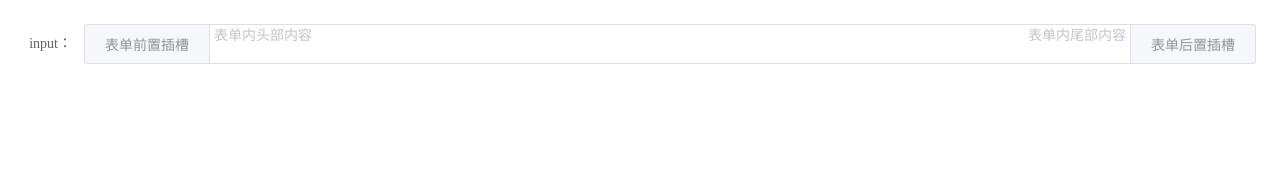
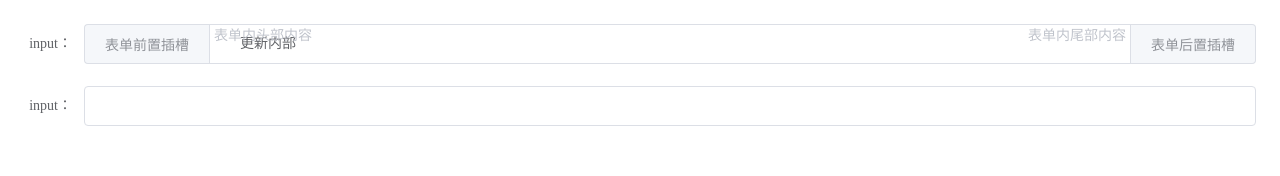
Before and after one commit to aimeiyijia/el-form-plus, a Vue app: page / in a window 1280 px wide. Shown: the top 176 px of the page. Built offline with nearby package versions, Linux system fonts and the light colour scheme.

Commit message:
todo 增删改查

```diff
--- a/mock/date-picker.ts
+++ b/mock/date-picker.ts
@@ -27,12 +27,6 @@ const datepicker = {
     suffix: () => {
       return '表单内尾部内容'
     },
-    prepend: () => {
-      return <div>表单前置插槽</div>
-    },
-    append: () => {
-      return <div>表单后置插槽</div>
-    },
   },
   // el-form-item配置项 可选
   config: {
--- a/mock/input.ts
+++ b/mock/input.ts
@@ -22,8 +22,8 @@ const input = {
   },
   // 插槽
   scopedSlots: {
-    prefix: () => {
-      return '表单内头部内容'
+    prefix: ({ h, value }) => {
+      return h('div', '表单内头部内容')
     },
     suffix: () => {
       return '表单内尾部内容'
--- a/src/app.vue
+++ b/src/app.vue
@@ -10,6 +10,7 @@ export default {
   name: 'app',
   data() {
     return {
+      formData: null,
       // 表单整体配置
       config: {
         labelWidth: '60px',
@@ -20,12 +21,40 @@ export default {
     }
   },
   created() {
-    console.log(formData)
-    // const timer = setTimeout(() => {
-    //   // this.options[0].attrs.value = '值变化'
-    //   // console.log('model: ', this.options)
-    //   // clearTimeout(timer)
-    // }, 3000)
+    console.log(this.options)
+    this.options[0].attrs.value = 123456
+    const timer = setTimeout(() => {
+      // this.options[0].attrs.value = '更新'
+      this.options.push({
+        // 表单项渲染类型 必需
+        type: 'Input',
+        // 表单项的配置项
+        attrs: {
+          type: 'password',
+          // 表单项绑定的值（字段名） 必需
+          field: 'input1',
+          // 初始值
+          value: '',
+        },
+        // 表单项事件
+        on: {
+          blur: () => {
+            console.log('input', '失去焦点')
+          },
+          input: () => {
+            console.log('input', 'input事件')
+          },
+        },
+        // el-form-item配置项 可选
+        config: {
+          // vue ref属性 默认为field 利用此属性来查找某一组件
+          ref: 'input',
+          label: 'input：',
+          // labelWidth: '120px',
+        },
+      })
+      clearTimeout(timer)
+    }, 2000)
   },
   methods: {},
 }
--- a/src/components/form.tsx
+++ b/src/components/form.tsx
@@ -1,5 +1,5 @@
 import Vue, { VNode, CreateElement } from 'vue'
-import { Component, Prop, Emit, Watch } from 'vue-property-decorator'
+import { Component, Prop, Model, Watch } from 'vue-property-decorator'
 import omit from 'lodash/omit'
 import isFunction from 'lodash/isFunction'
 // 样式
@@ -14,7 +14,7 @@ interface IVnodes {
 }
 
 @Component
-export default class ElTableTs extends Vue {
+export default class ElFormPlus extends Vue {
   // 表单整体配置
   @Prop({ type: Object, default: () => { } }) readonly config!: any
 
@@ -23,23 +23,47 @@ export default class ElTableTs extends Vue {
 
   private model = new Map()
 
+  private data: any[] = []
+
   created() {
     // console.log(this.config, '表单配置项')
     // console.log(this.options, '表单项配置项')
     // this.optionsChange()
     console.log(this, 'form')
+    const timer = setTimeout(() => {
+      this.model.set('input', '更新内部')
+      console.log(this.model, '12334')
+
+      // fix 无法监听Map的变更
+      this.$forceUpdate()
+      clearTimeout(timer)
+    }, 3000)
   }
+
+  @Watch('options', { immediate: true, deep: true })
+  private setData(){
+    this.data = this.options
+  }
+
   // 监听options 仅就表单项配置而言 options会是个一维数组
   // 先从option中取出所有的field字段 组成model
-  @Watch('options', { immediate: true, deep: true })
-  private optionsChange() {
-    const options = this.options
+  @Watch('data', { immediate: true, deep: true })
+  private dataChange() {
+    const options = this.data
     for (let o of options) {
       const { attrs } = o
       const { field, value } = attrs
       this.model.set(field, value)
     }
   }
+
+  // insert 增  增加一个表单项
+  // delete 删  删除一个表单项
+  // update 改，更新表单值
+  // get 查 查询到一个表单配置项，以便进行更改
+
+  private get(){}
+
 
   // 根据type 判断需要渲染的组件
   private renderEl(type: any) {
@@ -66,7 +90,7 @@ export default class ElTableTs extends Vue {
         // 因为input事件被内部拦截了，所以在此再暴露出去
         const { input } = on
         // input(val);
-        if (isFunction(input)) {
+        if (input && isFunction(input)) {
           input.call(null, val)
         } else {
           console.error(`field='${field}'中input必须是函数`)
@@ -105,8 +129,6 @@ export default class ElTableTs extends Vue {
         const { ref } = config
         const itemProp = omit(config, ['ref'])
 
-        console.log(itemProp, 'el-form-item配置项')
-
         return (
           <el-form-item {...{ props: itemProp }} ref={ref}>
             {renderSingleForm(singleFormAttrs)}
--- a/src/components/modules/input.tsx
+++ b/src/components/modules/input.tsx
@@ -13,21 +13,24 @@ export default class InputPlus extends Vue {
 
   render(h: CreateElement): VNode {
     // 组装插槽及作用域插槽
-    const scopedSlots = this.$scopedSlots
+    const scopedSlots: any = this.$scopedSlots
     const slots = []
+    const customScopedSlots: any = {}
     for (let slot in scopedSlots) {
       // el-input内部使用了 v-if="$slots.[slotName]"来判断是否有插槽
       // 因此这一步是骗它有插槽，然后再用scopedSlots来实现自定义渲染函数渲染插槽内容
       slots.push({ name: slot, value: [h('template')] })
+      // 插槽额外增加h函数，便于生成vnode
+      customScopedSlots[slot] = () =>
+        scopedSlots[slot]({ h, value: this.$attrs.value })
     }
     return (
       <el-input
-        ref="inputPlus"
         on-input={(val: any) => {
           this.$emit('input', val)
         }}
         {...{ props: this.$attrs, on: this.$listeners }}
-        {...{ scopedSlots }}
+        {...{ scopedSlots: customScopedSlots }}
       >
         {slots.map(o => {
           return <template slot={o.name}>{o.value}</template>
```
